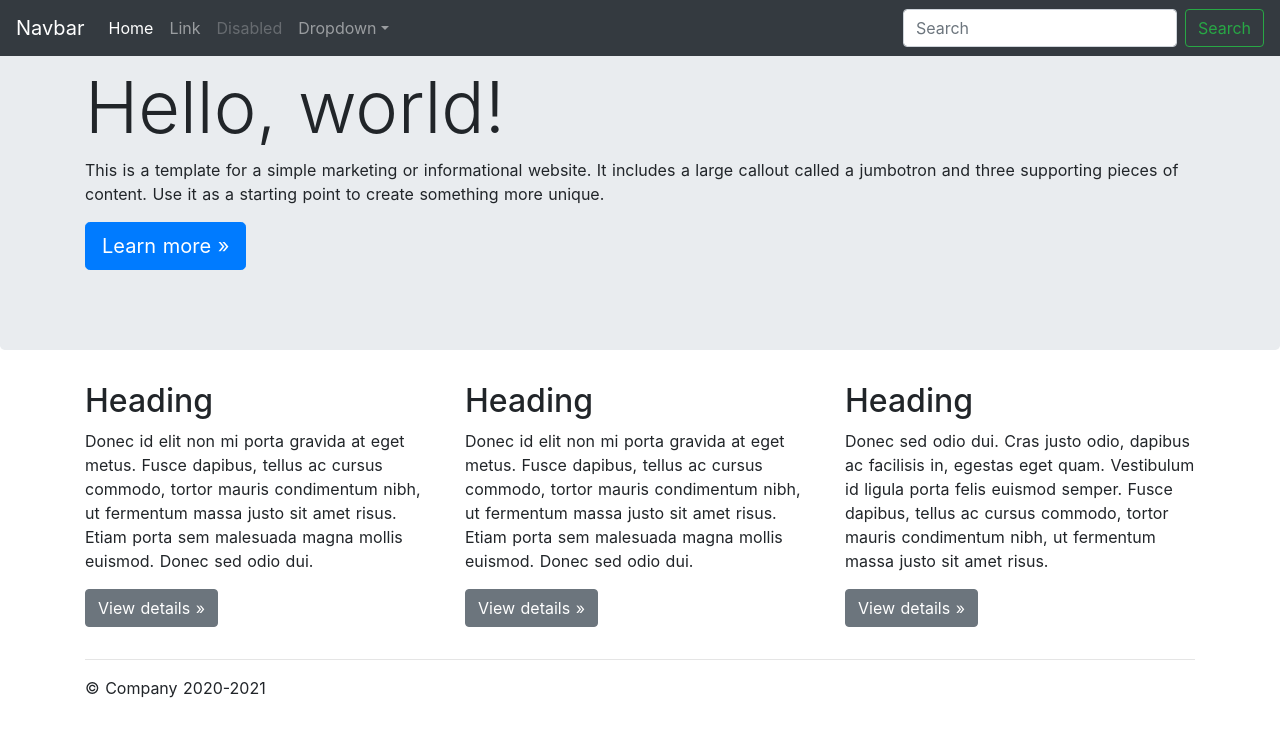
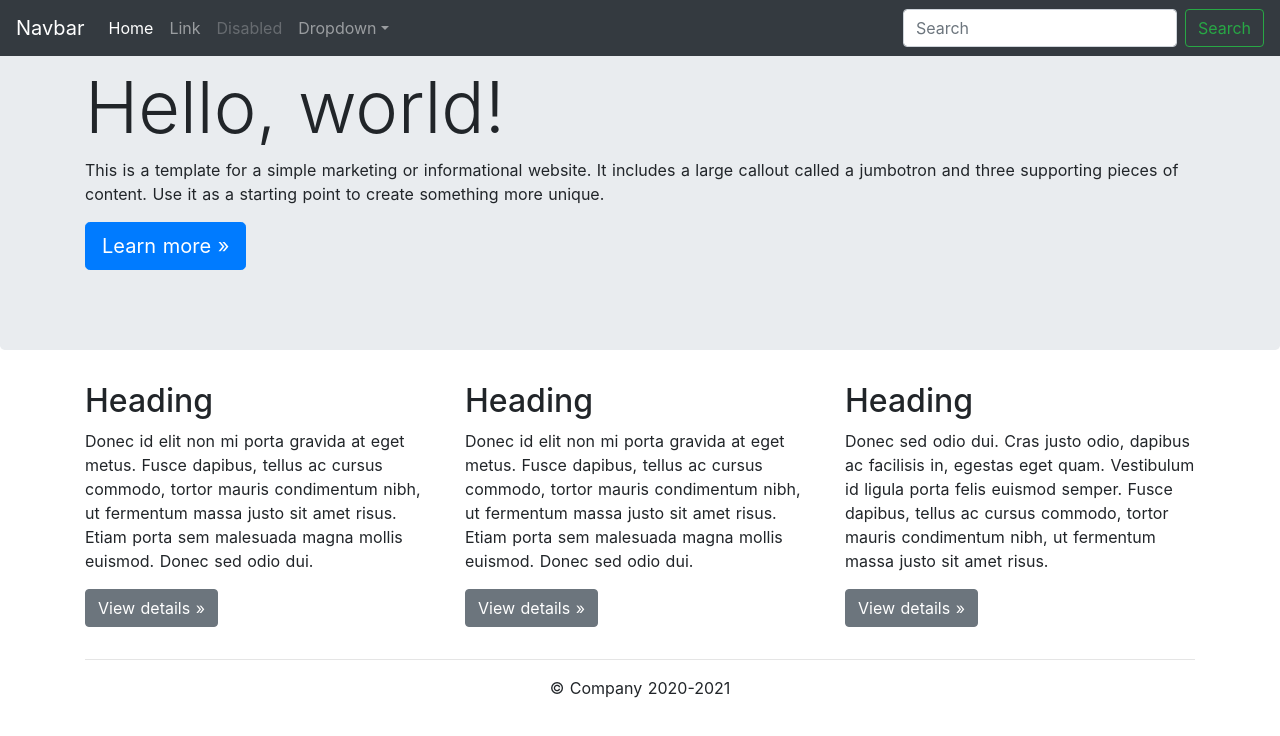
Before and after one commit to Orung/CatPlay, a Nuxt app: page / in a window 1280 px wide. Shown: the top 736 px of the page. Built offline with nearby package versions, Linux system fonts and the light colour scheme.

Commit message:
removing excess root element from footer component

```diff
--- a/components/Home/Footer.vue
+++ b/components/Home/Footer.vue
@@ -1,5 +1,5 @@
 <template>
      <footer class="container">
-      <p>&copy; Company 2020-2021</p>
+      <p class="text-center">&copy; Company 2020-2021</p>
     </footer>
 </template>
--- a/components/Home/NavBar.vue
+++ b/components/Home/NavBar.vue
@@ -1,5 +1,4 @@
 <template>
-  <div>
     <nav class="navbar navbar-expand-md navbar-dark fixed-top bg-dark">
       <a class="navbar-brand" href="#">Navbar</a>
       <button class="navbar-toggler" type="button" data-toggle="collapse" data-target="#navbarsExampleDefault" aria-controls="navbarsExampleDefault" aria-expanded="false" aria-label="Toggle navigation">
@@ -32,6 +31,4 @@
         </form>
       </div>
     </nav>
-
-  </div>
 </template>
--- a/pages/index.vue
+++ b/pages/index.vue
@@ -1,8 +1,5 @@
 <template>
   <div class="container">
-    <div>
-
-    </div>
   </div>
 </template>
 
@@ -13,42 +10,4 @@ layout: 'home'
 </script>
 
 <style>
-/* .container {
-  margin: 0 auto;
-  min-height: 100vh;
-  display: flex;
-  justify-content: center;
-  align-items: center;
-  text-align: center;
-}
-
-.title {
-  font-family:
-    'Quicksand',
-    'Source Sans Pro',
-    -apple-system,
-    BlinkMacSystemFont,
-    'Segoe UI',
-    Roboto,
-    'Helvetica Neue',
-    Arial,
-    sans-serif;
-  display: block;
-  font-weight: 300;
-  font-size: 100px;
-  color: #35495e;
-  letter-spacing: 1px;
-}
-
-.subtitle {
-  font-weight: 300;
-  font-size: 42px;
-  color: #526488;
-  word-spacing: 5px;
-  padding-bottom: 15px;
-}
-
-.links {
-  padding-top: 15px;
-} */
 </style>
```
